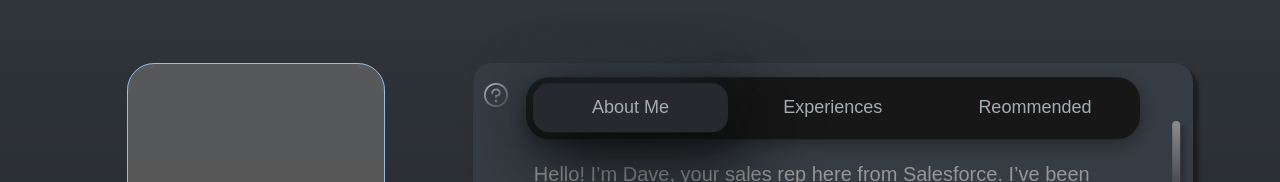
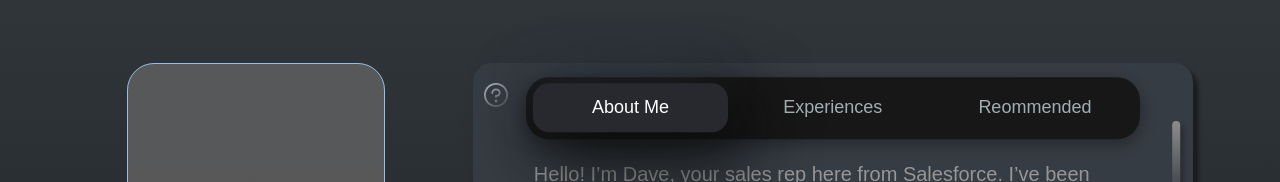
Before and after one commit to amehtacc/Lunacal-Assignment, a React (Vite) app in the folder assignment/: page / in a window 1280 px wide. Shown: the top 182 px of the page. Built offline with nearby package versions, Linux system fonts and the light colour scheme.

Commit message:
assignment completed

```diff
--- a/assignment/src/components/Portfolio.jsx
+++ b/assignment/src/components/Portfolio.jsx
@@ -1,35 +1,68 @@
-import { useState } from 'react';
-import questionMark from '/public/images/question.png';
-import rectangle from '/public/images/rectangle.png';
+import { useState } from "react";
+import questionMark from "/public/images/question.png";
+import rectangle from "/public/images/rectangle.png";
 
 function Portfolio() {
   const [activeButton, setActiveButton] = useState(1);
 
   const buttonClicked = (buttonId) => {
     setActiveButton(buttonId);
-    }
+  };
 
   return (
-
     <div class="top-right">
-            <div className='ques-rect'>
+      <div className="ques-rect">
         <img src={questionMark} alt="questionmark image" />
         <img src={rectangle} alt="group of square" />
       </div>
-            <div className='tab-text'>
+      <div className="tab-text">
         <div class="tab-container">
-                    <button className={`tab-button ${activeButton === 1 ? 'active' : ''}`} onClick={() => buttonClicked(1)} style={{ backgroundColor: activeButton === 1 ? '#28292F' : 'transparent' }}>About Me</button>
-                    <button className={`tab-button ${activeButton === 2 ? 'active' : ''}`} onClick={() => buttonClicked(2)} style={{ backgroundColor: activeButton === 2 ? '#28292F' : 'transparent' }}>Experiences</button>
-                    <button className={`tab-button ${activeButton === 3 ? 'active' : ''}`} onClick={() => buttonClicked(3)} style={{ backgroundColor: activeButton === 3 ? '#28292F' : 'transparent' }}>Reommended</button>
+          <button
+            className={`tab-button ${activeButton === 1 ? "active" : ""}`}
+            onClick={() => buttonClicked(1)}
+            style={{
+              backgroundColor: activeButton === 1 ? "#28292F" : "transparent",
+              color: activeButton === 1 ? "#ffffff" : "#A3ADB2",
+            }}
+          >
+            About Me
+          </button>
+          <button
+            className={`tab-button ${activeButton === 2 ? "active" : ""}`}
+            onClick={() => buttonClicked(2)}
+            style={{
+              backgroundColor: activeButton === 2 ? "#28292F" : "transparent",
+              color: activeButton === 2 ? "#ffffff" : "#A3ADB2",
+            }}
+          >
+            Experiences
+          </button>
+          <button
+            className={`tab-button ${activeButton === 3 ? "active" : ""}`}
+            onClick={() => buttonClicked(3)}
+            style={{
+              backgroundColor: activeButton === 3 ? "#28292F" : "transparent",
+              color: activeButton === 3 ? "#ffffff" : "#A3ADB2",
+            }}
+          >
+            Reommended
+          </button>
         </div>
         <div className="text-container">
-                    <p>Hello! I’m Dave, your sales rep here from Salesforce. I’ve been working at this awesome company for 3 years now.
-                        <br /> <br />I was born and raised in Albany, NY& have been living in Santa Carla for the past 10 years my wife Tiffany and my 4 year old twin daughters- Emma and Ella. Both of them are just starting school, so my calender is usually blocked between 9-10 AM. This is a...</p>
+          <p>
+            Hello! I’m Dave, your sales rep here from Salesforce. I’ve been
+            working at this awesome company for 3 years now.
+            <br /> <br />I was born and raised in Albany, NY& have been living
+            in Santa Carla for the past 10 years my wife Tiffany and my 4 year
+            old twin daughters- Emma and Ella. Both of them are just starting
+            school, so my calender is usually blocked between 9-10 AM. This is
+            a...
+          </p>
         </div>
       </div>
-            <div className='vertical-rect'></div>
+      <div className="vertical-rect"></div>
     </div>
-    )
+  );
 }
 
-export default Portfolio
+export default Portfolio;
```
Lines whose indentation alone changed are shown as unchanged.
